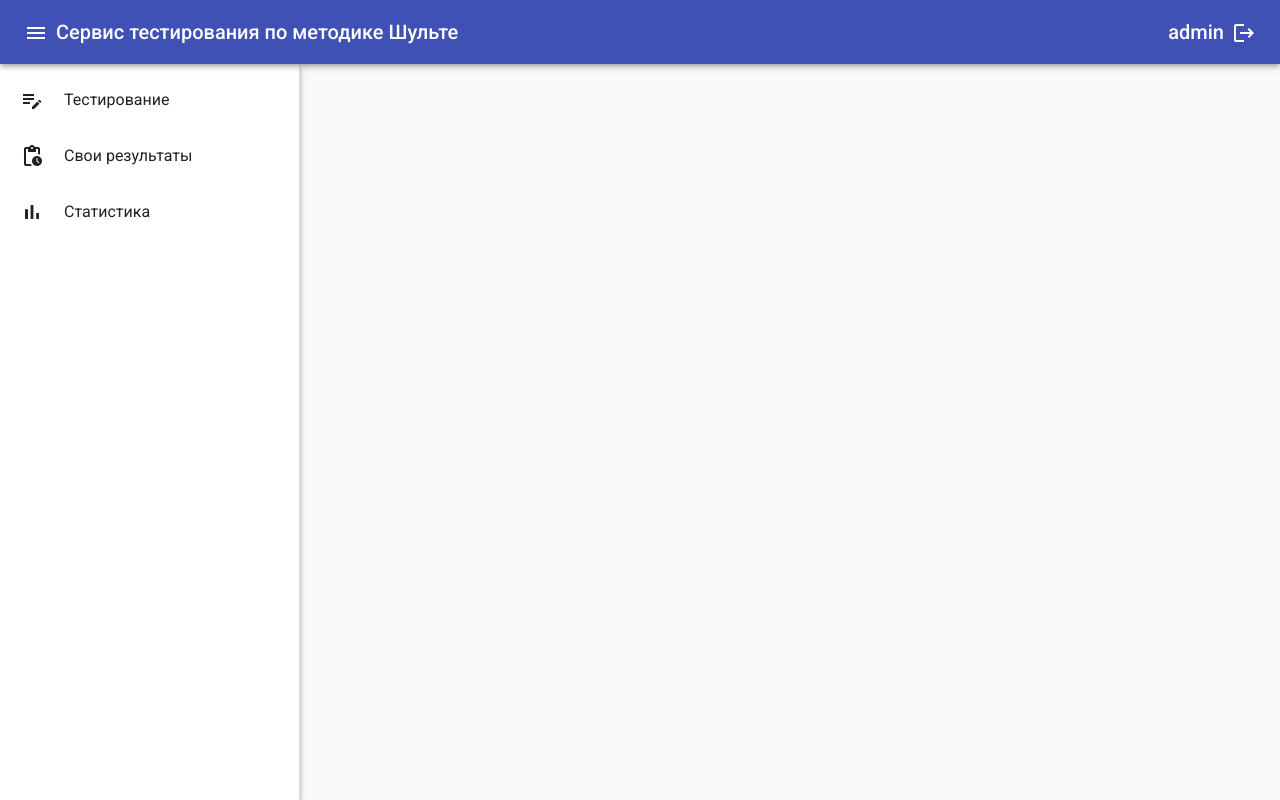
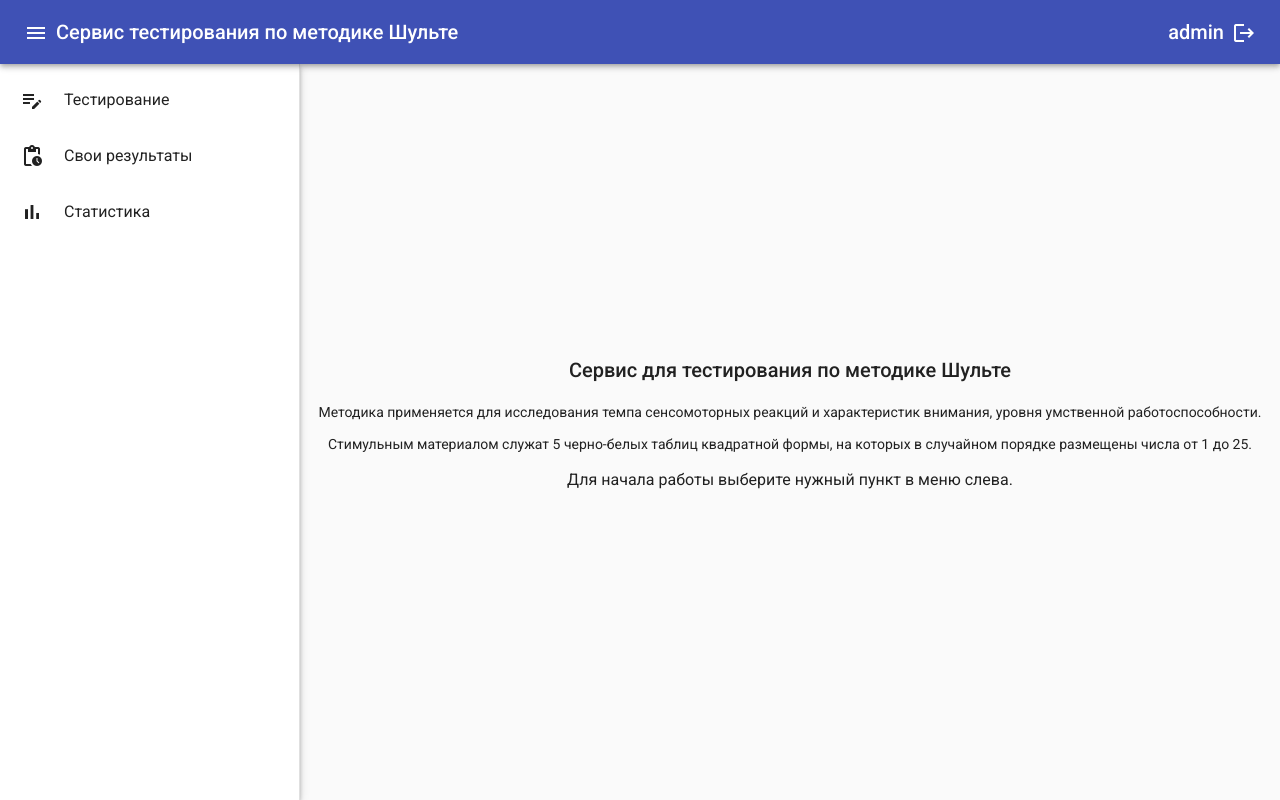
Before and after one commit to MaksiMilian789/schulte-web, an Angular app: page / in a window 1280 px wide. Built offline with nearby package versions, Linux system fonts and the light colour scheme; sample sign-in values are in the browser's storage.

Commit message:
feat: добавлена начальная страница

```diff
--- a/src/app/app-routing.module.ts
+++ b/src/app/app-routing.module.ts
@@ -3,6 +3,7 @@ import { RouterModule, Routes } from '@angular/router';
 import { AppShellComponent } from './app-shell/app-shell.component';
 import { AuthComponent } from './auth/auth.component';
 import { AuthGuard } from './auth/auth.guard';
+import { HomeComponent } from './home/home.component';
 import { TestComponent } from './test/test.component';
 
 const routes: Routes = [
@@ -12,6 +13,7 @@ const routes: Routes = [
     canActivate: [AuthGuard],
     canActivateChild: [AuthGuard],
     children: [
+      { path: '', component: HomeComponent },
       { path: 'test', component: TestComponent },
     ],
   },
--- a/src/app/app-shell/app-shell.component.html
+++ b/src/app/app-shell/app-shell.component.html
@@ -2,7 +2,7 @@
   <button mat-icon-button (click)="drawer.toggle()">
     <mat-icon>menu</mat-icon>
   </button>
-  <span>Сервис тестирования по методике Шульте</span>
+  <span [routerLink]="['']" class="pointer">Сервис тестирования по методике Шульте</span>
   <div class="spacer"></div>
   <!--><span *ngIf="userFio$ | async as fio">{{ fio }}</span><-->
   <span>{{fio}}</span>
--- a/src/app/app-shell/app-shell.component.scss
+++ b/src/app/app-shell/app-shell.component.scss
@@ -26,3 +26,7 @@
   .sidenav-content {
     height: 100%;
   }
+
+  .pointer{
+    cursor: pointer;
+  }
--- a/src/app/app.module.ts
+++ b/src/app/app.module.ts
@@ -9,9 +9,10 @@ import { AppShellComponent } from './app-shell/app-shell.component';
 import { BrowserAnimationsModule } from '@angular/platform-browser/animations';
 import { AuthGuard } from './auth/auth.guard';
 import { TestComponent } from './test/test.component';
+import { HomeComponent } from './home/home.component';
 
 @NgModule({
-  declarations: [AppComponent, AuthComponent, AppShellComponent, TestComponent],
+  declarations: [AppComponent, AuthComponent, AppShellComponent, TestComponent, HomeComponent],
   imports: [
     BrowserModule,
     AppRoutingModule,
--- /dev/null
+++ b/src/app/home/home.component.html
@@ -0,0 +1,6 @@
+<h2>Сервис для тестирования по методике Шульте</h2>
+<p>Методика применяется для исследования темпа сенсомоторных реакций и характеристик внимания, уровня умственной
+    работоспособности. </p>
+<p>Стимульным материалом служат 5 черно-белых таблиц квадратной формы, на которых в случайном порядке размещены числа от
+    1 до 25.</p>
+<h3>Для начала работы выберите нужный пункт в меню слева.</h3>
--- /dev/null
+++ b/src/app/home/home.component.scss
@@ -0,0 +1,7 @@
+:host {
+    display: flex;
+    flex-direction: column;
+    justify-content: center;
+    align-items: center;
+    height: 100%;
+  }
--- /dev/null
+++ b/src/app/home/home.component.ts
@@ -0,0 +1,15 @@
+import { Component, OnInit } from '@angular/core';
+
+@Component({
+  selector: 'app-home',
+  templateUrl: './home.component.html',
+  styleUrls: ['./home.component.scss']
+})
+export class HomeComponent implements OnInit {
+
+  constructor() { }
+
+  ngOnInit(): void {
+  }
+
+}
```
